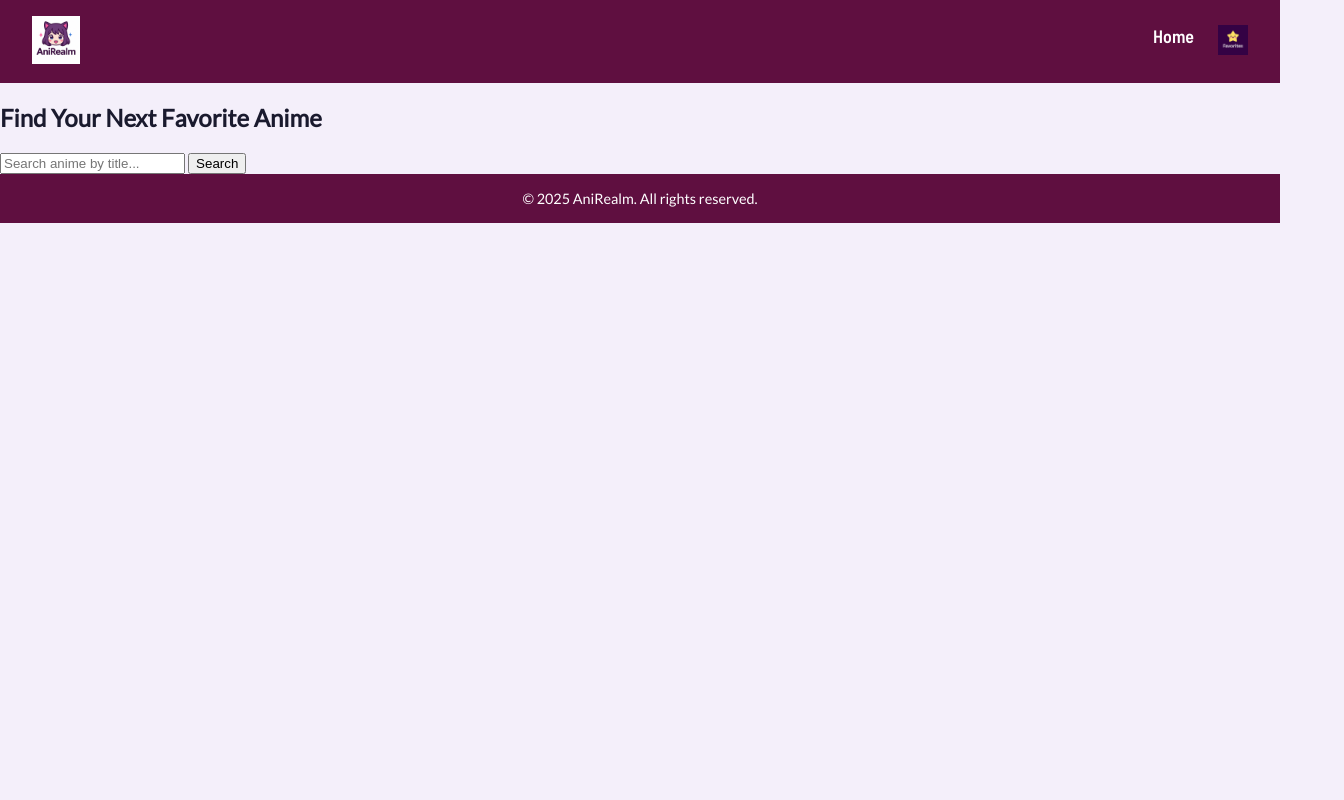
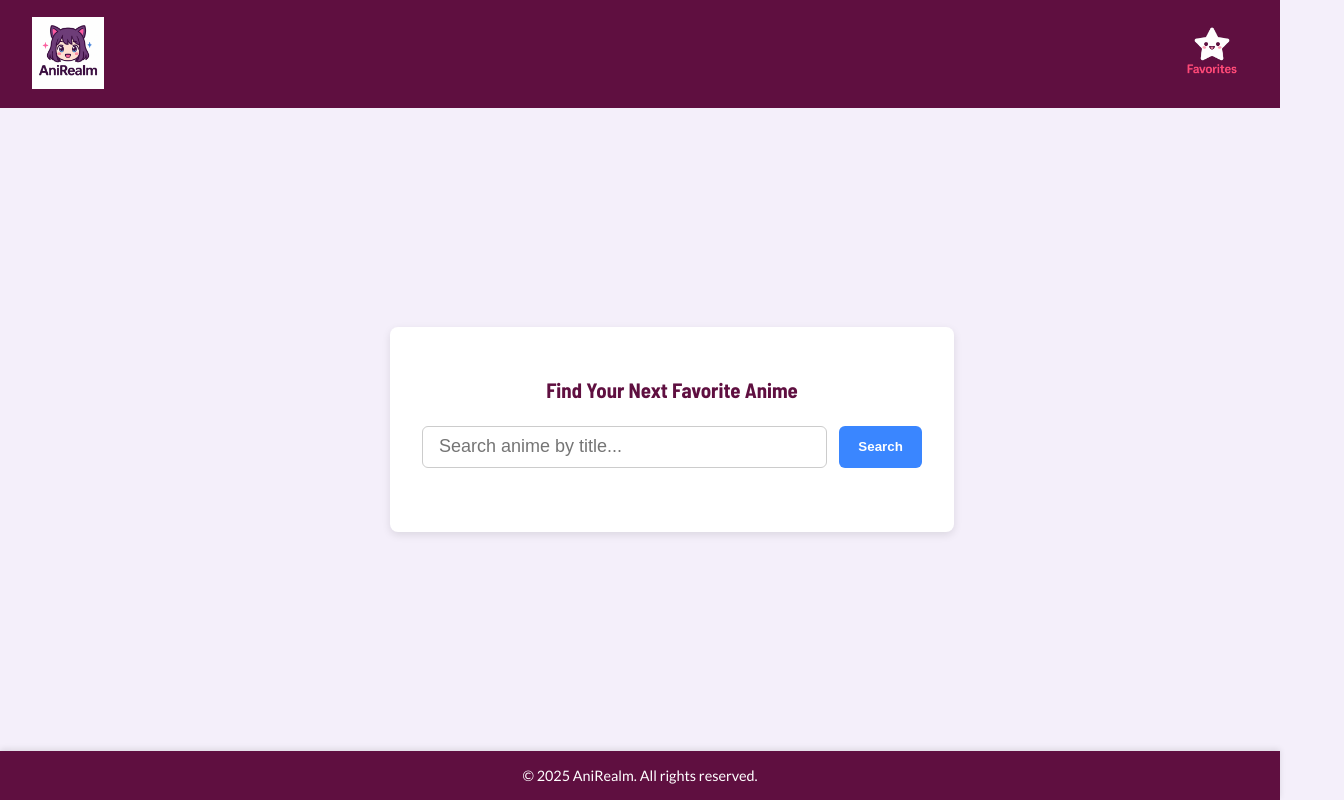
Before and after one commit to ibra1390/WDD330-final-project, a website built with Vite: page src/index.html in a window 1280 px wide. Shown: the whole page, 1344 px wide, since content can reach past the window. Built offline with nearby package versions, Linux system fonts and the light colour scheme.

Commit message:
header and footer working

```diff
--- a/src/css/style.css
+++ b/src/css/style.css
@@ -15,12 +15,16 @@
   --large-font: 1.3rem;
 }
 
-body {
+html, body {
+  height: 100%;
+  margin: 0;
+  padding: 0;
   font-family: var(--font-body);
   background-color: var(--background-color);
   color: var(--text-color);
-  margin: 0;
-  padding: 0;
+
+  display: flex;
+  flex-direction: column;
 }
 
 /* HEADER */
@@ -29,6 +33,7 @@ body {
   padding: 1rem 2rem;
   color: white;
   font-family: var(--font-titles);
+  flex-shrink: 0;
 }
 
 .container {
@@ -38,7 +43,7 @@ body {
 }
 
 .logo {
-  height: 48px;
+  height: 72px;
 }
 
 .main-nav ul {
@@ -60,7 +65,7 @@ body {
 }
 
 .fav-icon {
-  height: 30px;
+  height: 72px;
   transition: transform 0.2s ease;
 }
 
@@ -68,12 +73,86 @@ body {
   transform: scale(1.1);
 }
 
+/* MAIN */
+main.container {
+  flex: 1 0 auto;
+  display: flex;
+  justify-content: center;
+  align-items: center;
+  padding: 2rem;
+  width: 100%;
+}
+
+/* Search section */
+.search-section {
+  max-width: 500px;
+  width: 100%;
+  background-color: white;
+  padding: 2rem;
+  border-radius: 8px;
+  box-shadow: 0 3px 8px rgba(0,0,0,0.1);
+  text-align: center;
+}
+
+.main-title {
+  margin-bottom: 1.5rem;
+  font-weight: 700;
+  font-family: var(--font-titles);
+  color: var(--primary-color);
+  font-size: var(--large-font);
+}
+
+.search-form {
+  display: flex;
+  gap: 0.75rem;
+}
+
+.search-form input[type="text"] {
+  flex: 1;
+  padding: 0.6rem 1rem;
+  font-size: var(--font-base);
+  border: 1.5px solid #ccc;
+  border-radius: 6px;
+  transition: border-color 0.3s ease;
+}
+
+.search-form input[type="text"]:focus {
+  outline: none;
+  border-color: var(--secondary-color);
+  box-shadow: 0 0 6px var(--secondary-color);
+}
+
+.search-form button {
+  padding: 0 1.2rem;
+  background-color: var(--secondary-color);
+  color: white;
+  border: none;
+  border-radius: 6px;
+  font-weight: 600;
+  cursor: pointer;
+  transition: background-color 0.3s ease;
+}
+
+.search-form button:hover {
+  background-color: #ff3864;
+}
+
+/* Results */
+#search-results {
+  margin-top: 2rem;
+  display: grid;
+  grid-template-columns: repeat(auto-fill,minmax(140px,1fr));
+  gap: 1rem;
+}
+
 /* FOOTER */
 .site-footer {
   background-color: var(--primary-color);
   color: white;
   text-align: center;
-  padding: 1rem;
+  padding: 1rem 2rem;
   font-size: var(--small-font);
   font-family: var(--font-body);
+  flex-shrink: 0;
+  box-shadow: 0 -2px 6px rgba(0,0,0,0.1);
 }
--- a/src/public/partials/header.html
+++ b/src/public/partials/header.html
@@ -4,10 +4,9 @@
   </a>
   <nav class="main-nav">
     <ul>
-      <li><a href="index.html">Home</a></li>
       <li>
         <a href="/favorites/index.html" class="favorites-link">
-          <img src="/images/favorites.png" alt="Favorites" class="fav-icon" />
+          <img src="/images/favorites2.png" alt="Favorites" class="fav-icon" />
         </a>
       </li>
     </ul>
```
Also changed, not shown: src/public/images/favorites.png (deleted), src/public/images/favorites2.png (added).
